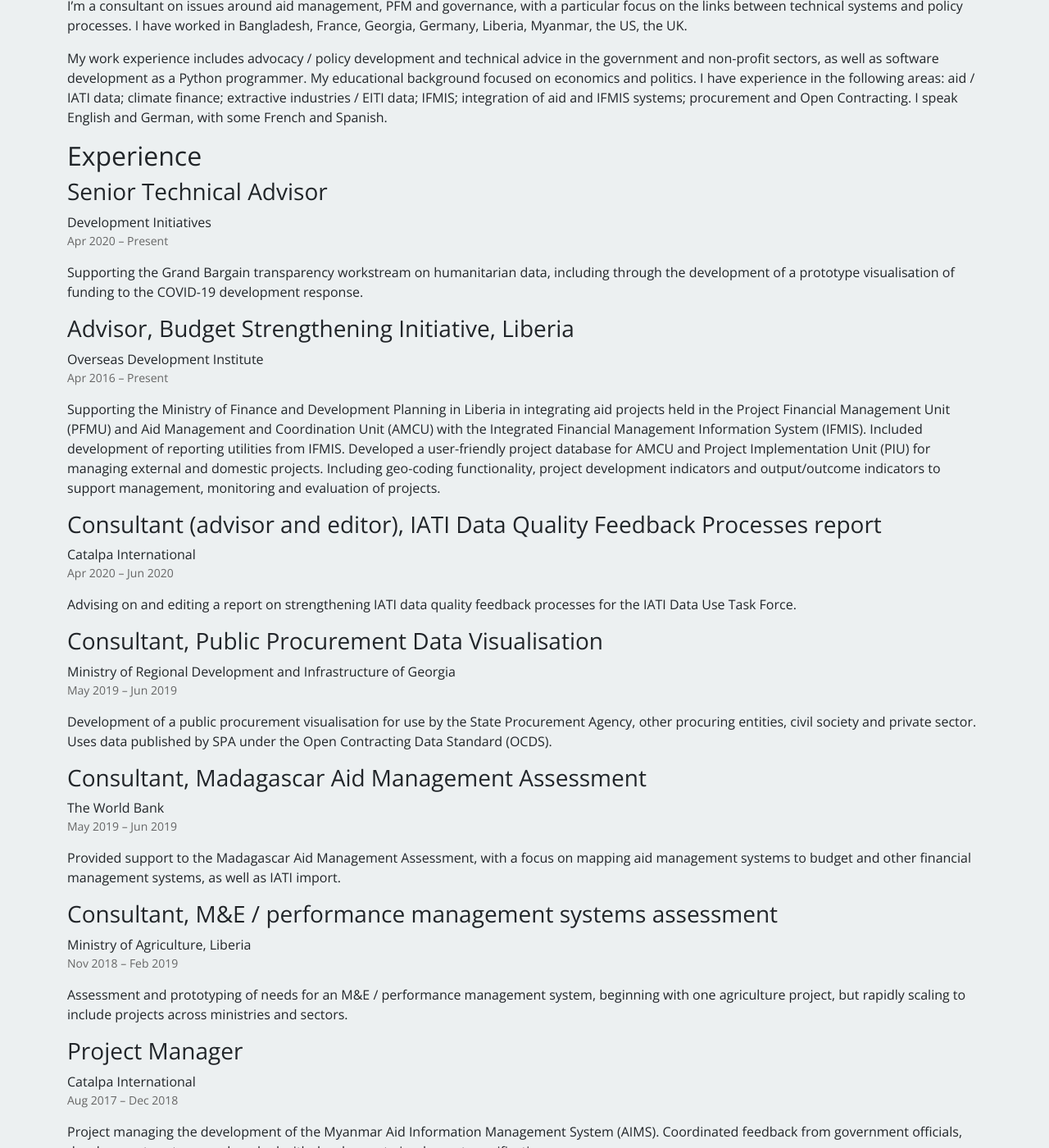
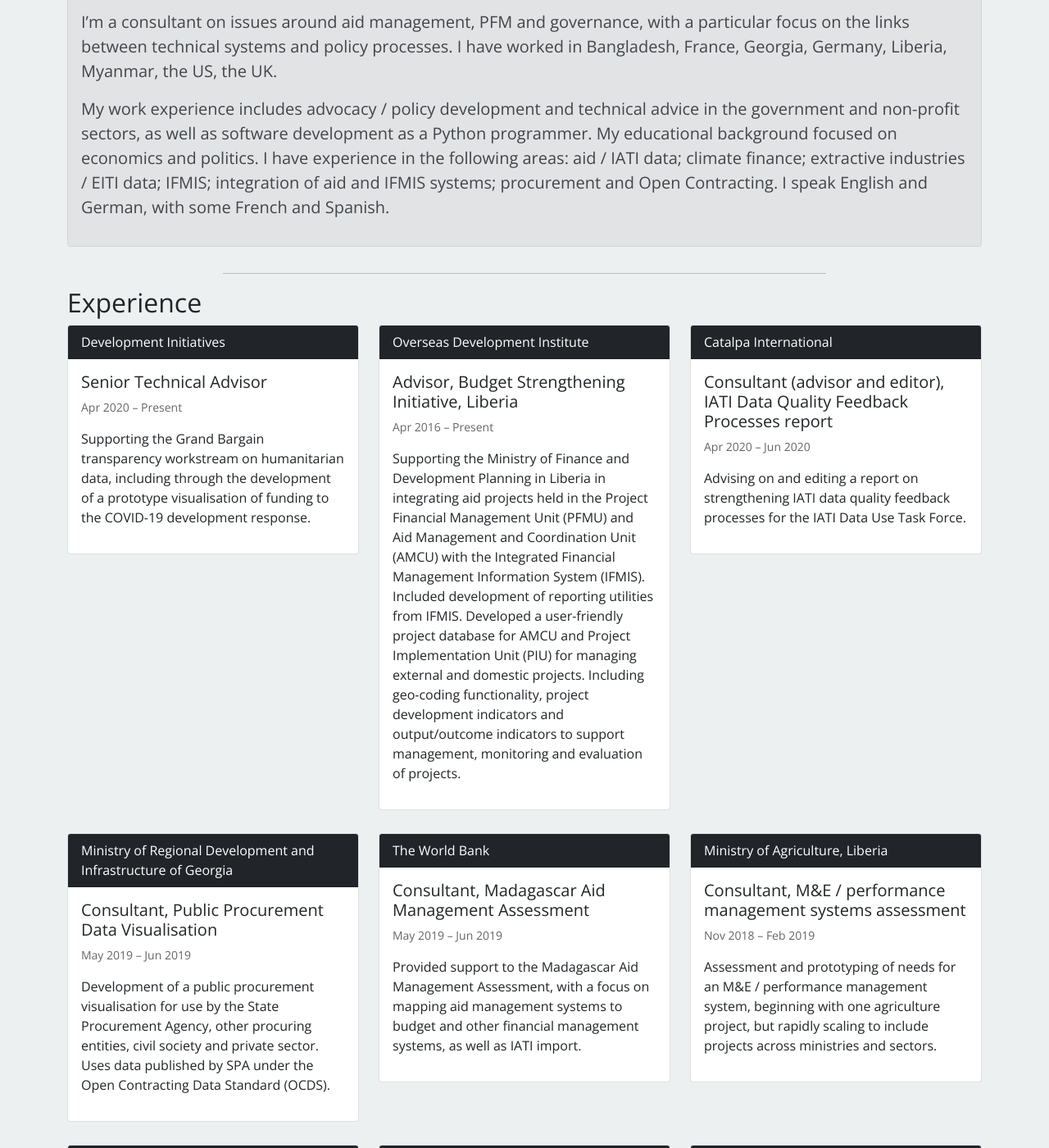
Before and after one commit to markbrough/markbrough.github.com, a Jekyll site: the page built from index.md, in a window 1280 px wide and 1400 px high, scrolled down 245 px. Shown: the whole window at 82% size. Built offline with Jekyll 4.4.1, drawn with Linux system fonts in a browser that asks for light colours; nearby versions of some CDN libraries; some of the changed text lies outside the part shown.

Commit message:
Some more styling of front page

```diff
--- a/_layouts/frontpage.html
+++ b/_layouts/frontpage.html
@@ -1,14 +1,29 @@
 {% include frontpage_header.html %}
+<div class="alert alert-secondary lead">
 {{ content }}
+</div>
+<div class="row justify-content-md-center">
+  <div class="col-md-8">
+    <hr />
+  </div>
+</div>
 <h2>Experience</h2>
 <div class="work-container">
-{% for work in site.categories.work %}
-  <div class="work">
-    <h3>{{ work.excerpt }}</h3>
-    <p class="company">{{ work.title }}</p>
-    <p class="when">{{ work.from }} &ndash; {{ work.to }}</p>
-    <div class="detail" id="{{ work.title | slugify }}">{{ work.content }}</div>
+  <div class="row row-cols-1 row-cols-md-3 g-4">
+  {% for work in site.categories.work %}
+    <div class="col">
+      <div class="card mb-1">
+        <div class="card-header text-white bg-dark ">
+          {{ work.title }}
+        </div>
+        <div class="card-body">
+          <h5 class="card-title">{{ work.excerpt }}</h5>
+          <p class="when">{{ work.from }} &ndash; {{ work.to }}</p>
+          <p class="card-text">{{ work.content }}</p>
+        </div>
+      </div>
+    </div>
+  {% endfor %}
   </div>
-{% endfor %}
 </div>
 {% include footer.html %}
```
